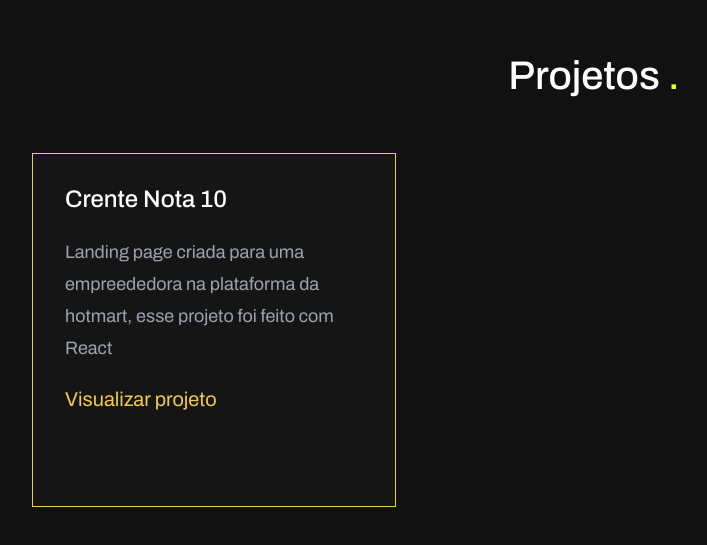
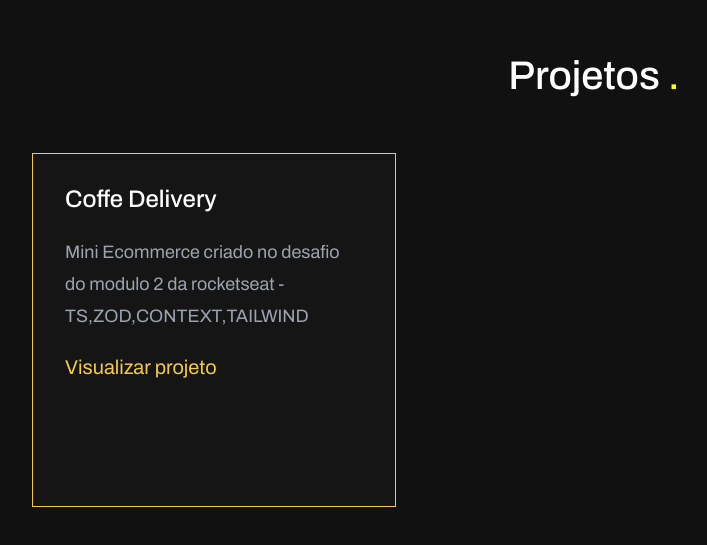
Before and after one commit to M4rcoos/repo-frontend, a plain HTML site: page index.html in a window 1280 px wide. Shown: the part 2368-2913 px from the top of the page, without its empty margins (46-753 px from the left). Drawn offline with nearby package versions, Linux system fonts and the light colour scheme.

Commit message:
feat: add new project

```diff
--- a/index.html
+++ b/index.html
@@ -173,6 +173,13 @@
       <div class="grid-layout">
         <h2 class="delaySmallReveal">Projetos <span>.</span></h2>
         <div id="projects">
+          <article class="intervalCardReveal uipizza">
+            <h3>Coffe Delivery</h3>
+            <p>Mini Ecommerce criado no desafio do modulo 2 da rocketseat - TS,ZOD,CONTEXT,TAILWIND</p>
+            <a href="https://coffe-delivery-delta-five.vercel.app/" rel="noopener" target="_blank"
+              id="uipizza">Visualizar projeto
+            </a>
+          </article>
           <article class="intervalCardReveal uipizza">
             <h3>Crente Nota 10</h3>
             <p>Landing page criada para uma empreededora na plataforma da hotmart, esse projeto foi feito com React</p>
```
